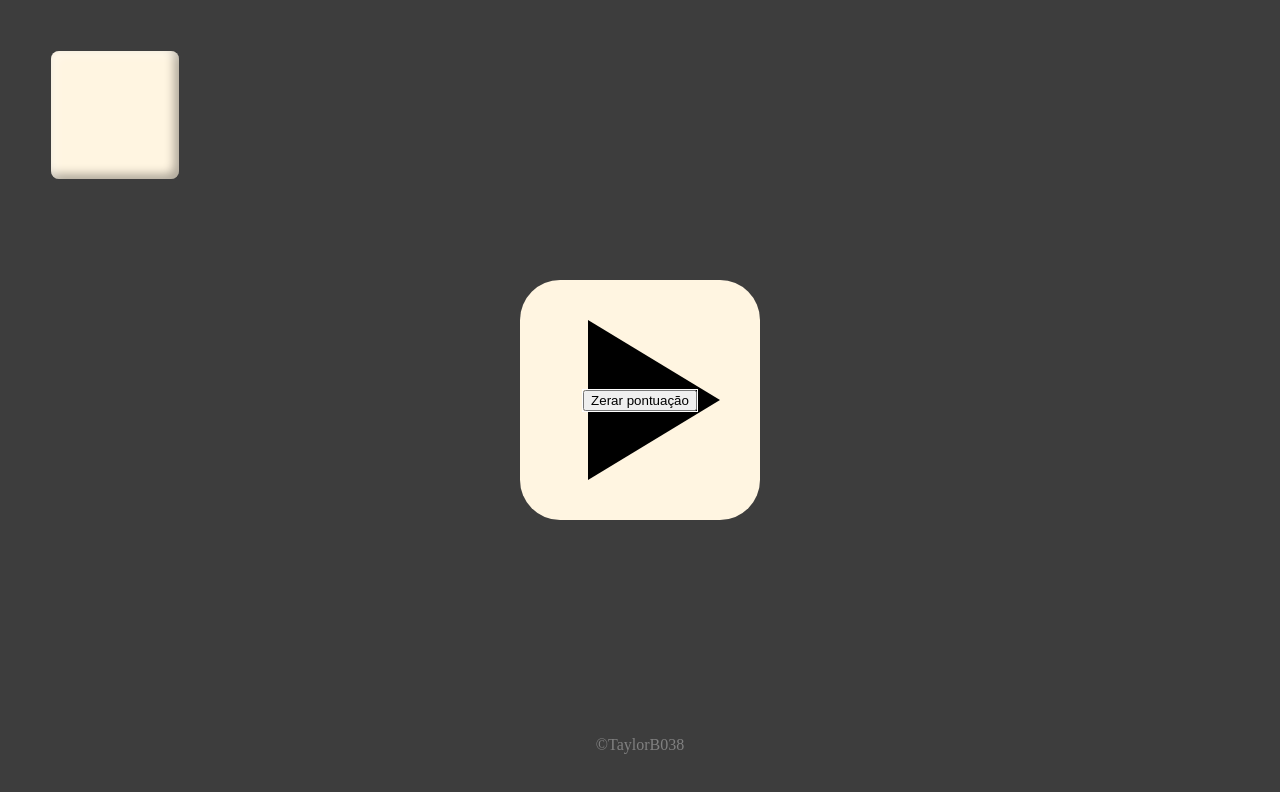
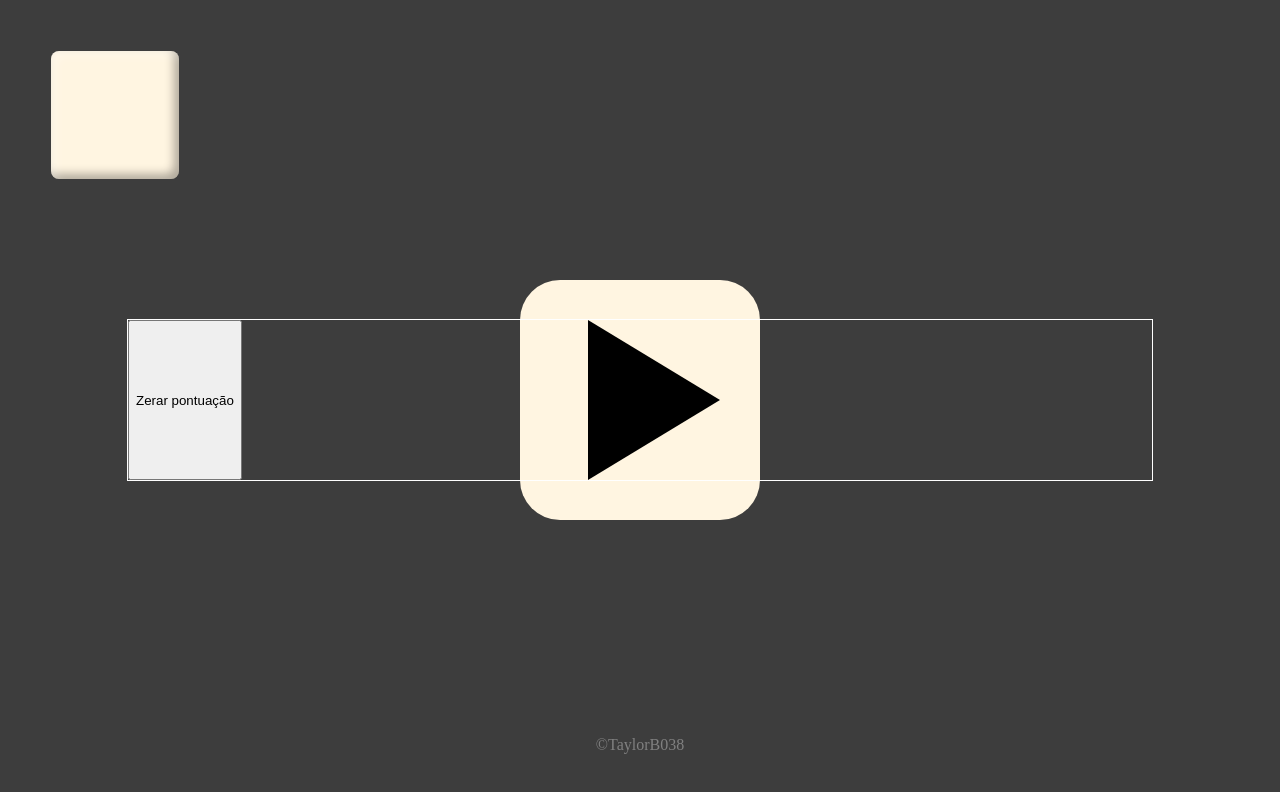
Before and after one commit to TaylorB038/Color-cards, a plain HTML site: page index.html in a window 1280 px wide. Drawn offline with Linux system fonts and the light colour scheme.

Commit message:
Update style.css

```diff
--- a/style.css
+++ b/style.css
@@ -15,6 +15,7 @@
 }
 
 #conteinerC {
+  width: 80vw; height: 20vh;
   border: 1px solid white;
   position: absolute;
   display: flex;
```
